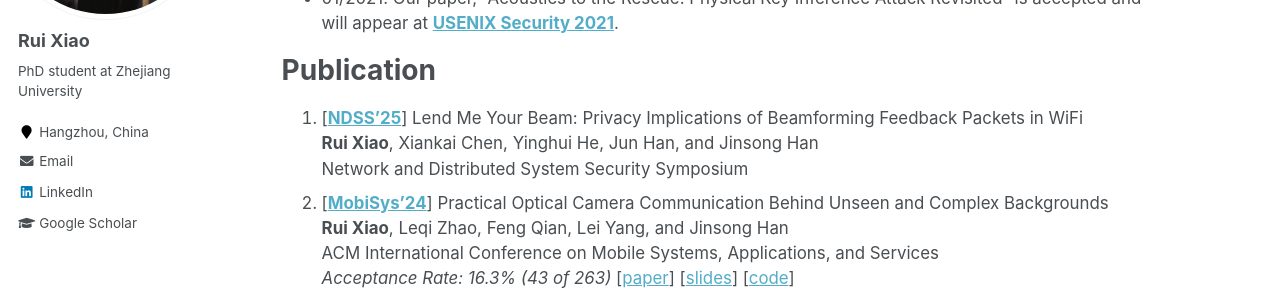
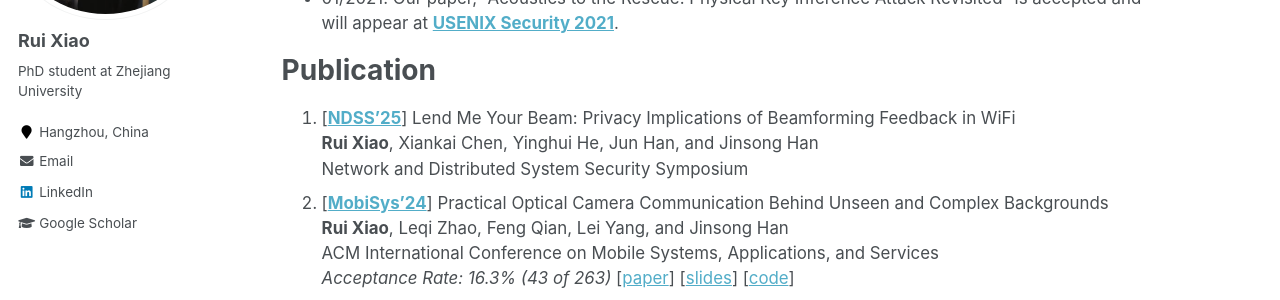
Before and after one commit to ruixiao24/ruixiao24.github.io, a Jekyll site: the page built from _pages/about.md, in a window 1280 px wide and 900 px high, scrolled down 509 px. Shown: the part 152-452 px from the top of the window. Built offline with Jekyll 4.4.1, drawn with Linux system fonts in a browser that asks for light colours.

Commit message:
Update about.md

```diff
--- a/_pages/about.md
+++ b/_pages/about.md
@@ -23,7 +23,7 @@
 - 01/2021. Our paper, “Acoustics to the Rescue: Physical Key Inference Attack Revisited” is accepted and will appear at **[USENIX Security 2021](https://www.usenix.org/conference/usenixsecurity21)**.
 
 # Publication
-1. [**[NDSS'25](https://www.ndss-symposium.org/ndss2025/)**] Lend Me Your Beam: Privacy Implications of Beamforming Feedback Packets in WiFi
+1. [**[NDSS'25](https://www.ndss-symposium.org/ndss2025/)**] Lend Me Your Beam: Privacy Implications of Beamforming Feedback in WiFi
    **Rui Xiao**, Xiankai Chen, Yinghui He, Jun Han, and Jinsong Han
    Network and Distributed System Security Symposium
 1. [**[MobiSys'24](https://sigmobile.org/mobisys/2024/)**] Practical Optical Camera Communication Behind Unseen and Complex Backgrounds
```
